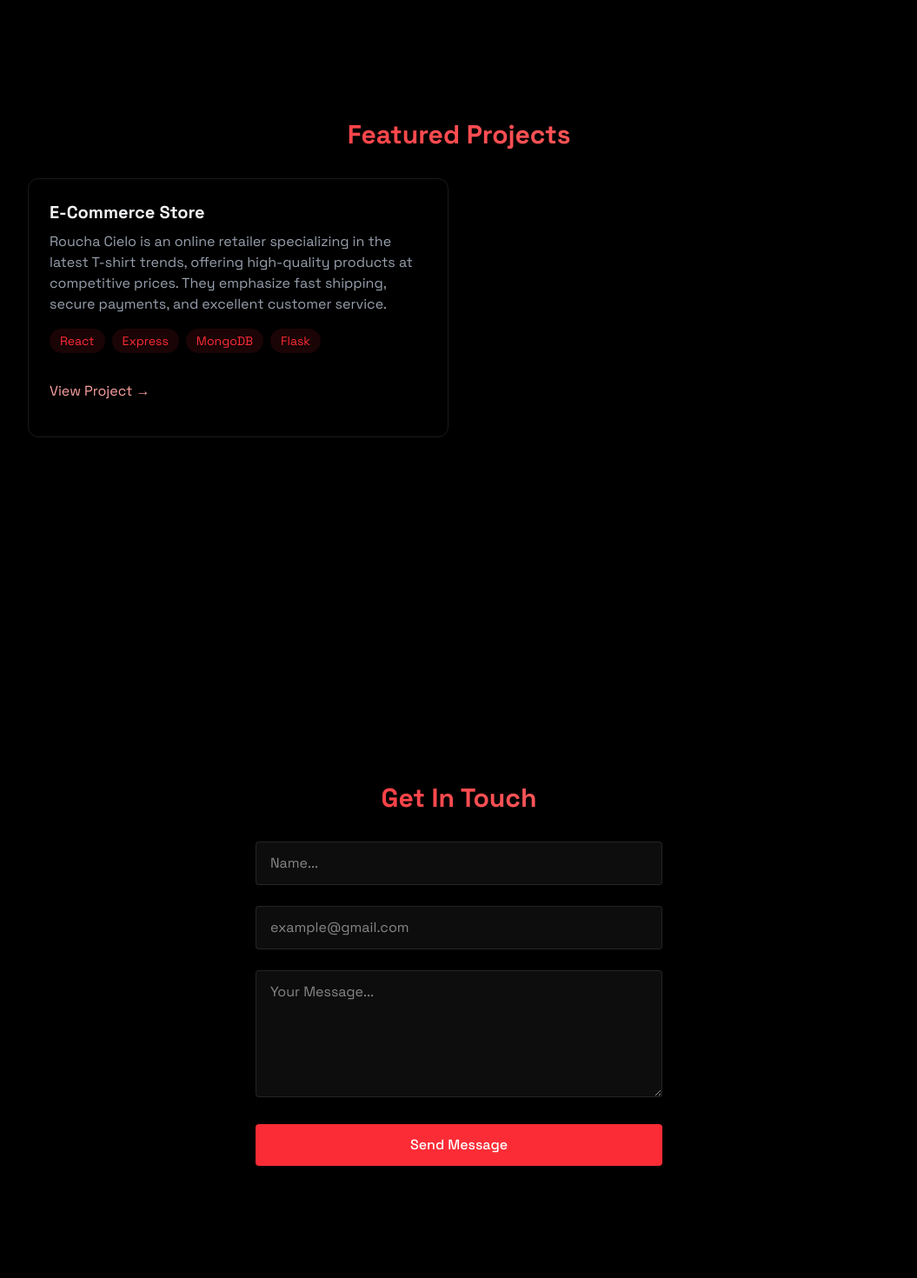
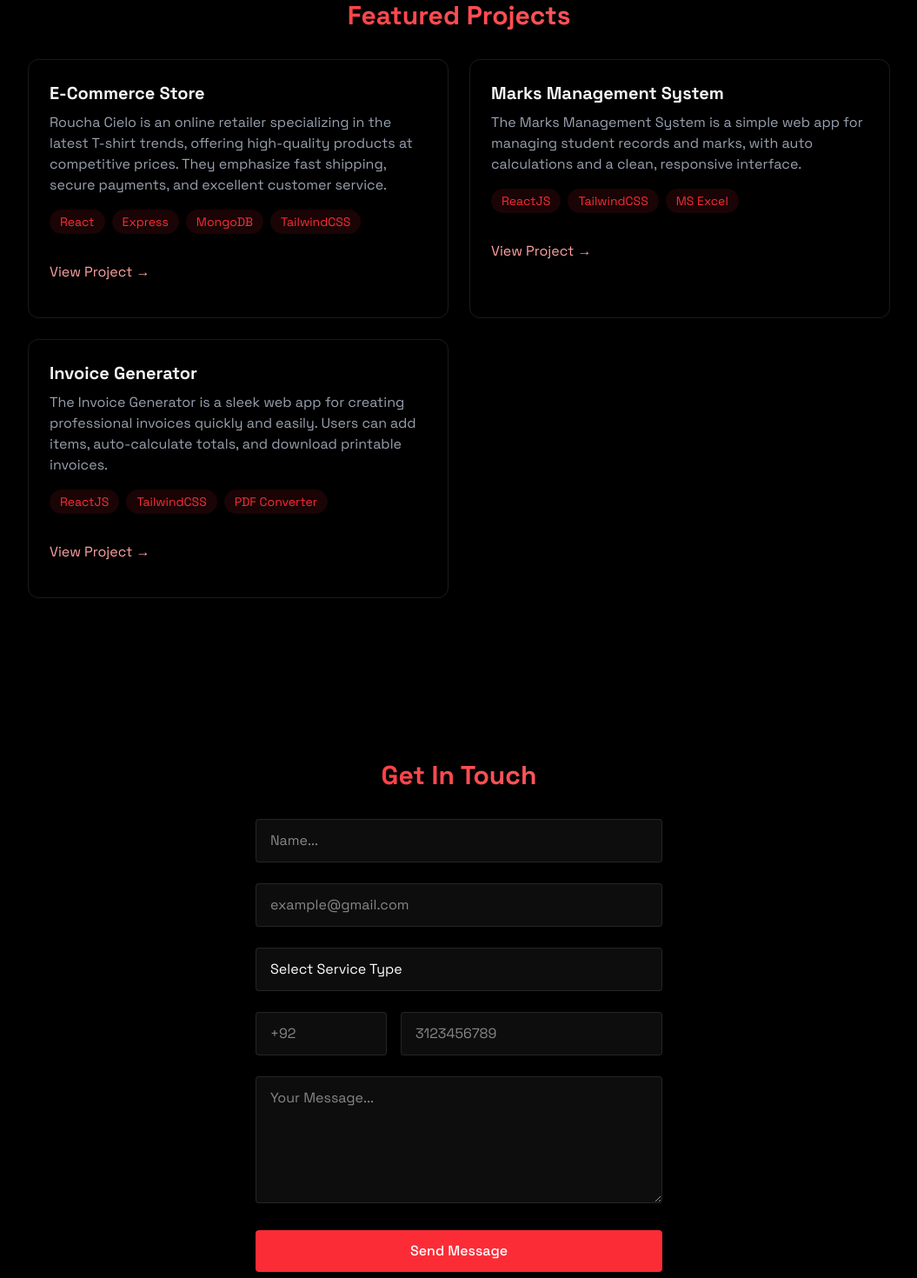
Before and after one commit to DevilEye007/Faizan-Posrfolio, a React (Vite) app: page / in a window 1280 px wide. Shown: the part 1800-3270 px from the top of the page at 87% size, without its empty margins (112-1167 px from the left). Built offline with nearby package versions, Linux system fonts and the light colour scheme.

Commit message:
Updated contact form with service type and WhatsApp input

```diff
--- a/src/components/sections/Contact.jsx
+++ b/src/components/sections/Contact.jsx
@@ -1,89 +1,146 @@
 import { useState } from "react";
 import { RevealOnScroll } from "../RevealOnScroll";
-import emailjs from "emailjs-com";
 
 export const Contact = () => {
   const [formData, setFormData] = useState({
     name: "",
     email: "",
+    service: "",
+    countryCode: "",
+    whatsapp: "",
     message: "",
   });
 
+  const [status, setStatus] = useState("");
+
   const handleSubmit = (e) => {
-    e.preventDefault();
-
-    emailjs
-      .sendForm(
-        "service_r8lt2l3",
-        "template_gv3yg3v",
-        e.target,
-        "uozckPVddRqmfBwjg"
-      )
-      .then((result) => {
-        console.log("Email Sent:", result.text);
-        alert("Message Sent Successfully!");
-        setFormData({ name: "", email: "", message: "" });
-      })
-      .catch((error) => {
-        console.error("EmailJS Error:", error);
-        alert("Oops! Something went wrong. Please try again.");
-      });
+    setStatus("Message Sent!");
   };
 
   return (
-    <section id="contact" className="min-h-screen flex items-center justify-center py-20">
+    <section
+      id="contact"
+      className="min-h-screen flex items-center justify-center py-20"
+    >
       <RevealOnScroll>
         <div className="px-4 w-full min-w-[300px] md:w-[500px] sm:w-2/3 p-6">
-          <h2 id="contact-heading" className="text-3xl font-bold mb-8 bg-gradient-to-r from-red-500 to-red-400 bg-clip-text text-transparent text-center">
+          <h2
+            id="contact-heading"
+            className="text-3xl font-bold mb-8 bg-gradient-to-r from-red-500 to-red-400 bg-clip-text text-transparent text-center"
+          >
             Get In Touch
           </h2>
-          <form id="contact-form" className="space-y-6" onSubmit={handleSubmit}>
+
+          <form
+            id="contact-form"
+            action="https://formspree.io/f/xblkjgao"
+            method="POST"
+            className="space-y-6"
+            onSubmit={handleSubmit}
+          >
+            {/* Name */}
             <div className="relative">
               <input
                 type="text"
-                id="contact-name"
                 name="name"
                 required
                 value={formData.name}
+                placeholder="Name..."
                 className="w-full bg-white/5 border border-white/10 rounded px-4 py-3 text-white transition focus:outline-none focus:border-blue-500 focus:bg-blue-500/5"
-                placeholder="Name..."
-                onChange={(e) => setFormData({ ...formData, name: e.target.value })}
+                onChange={(e) =>
+                  setFormData({ ...formData, name: e.target.value })
+                }
               />
             </div>
 
+            {/* Email */}
             <div className="relative">
               <input
                 type="email"
-                id="contact-email"
                 name="email"
                 required
                 value={formData.email}
+                placeholder="example@gmail.com"
                 className="w-full bg-white/5 border border-white/10 rounded px-4 py-3 text-white transition focus:outline-none focus:border-blue-500 focus:bg-blue-500/5"
-                placeholder="example@gmail.com"
-                onChange={(e) => setFormData({ ...formData, email: e.target.value })}
+                onChange={(e) =>
+                  setFormData({ ...formData, email: e.target.value })
+                }
               />
             </div>
 
+            {/* Service Type Dropdown */}
+            <div className="relative">
+              <select
+                name="service"
+                required
+                value={formData.service}
+                className="w-full bg-white/5 border border-white/10 rounded px-4 py-3 text-white appearance-none transition focus:outline-none focus:border-blue-500 focus:bg-blue-500/5"
+                onChange={(e) =>
+                  setFormData({ ...formData, service: e.target.value })
+                }
+              >
+                <option value="" className="text-black">Select Service Type</option>
+                <option value="Web Design" className="text-black">Web Design</option>
+                <option value="App Development" className="text-black">App Development</option>
+                <option value="UI/UX Design" className="text-black">UI/UX Design</option>
+                <option value="Graphic Designing" className="text-black">Graphic Designing</option>
+              </select>
+            </div>
+
+            {/* WhatsApp Number with Country Code */}
+            <div className="relative flex gap-4">
+              <input
+                type="text"
+                name="countryCode"
+                required
+                placeholder="+92"
+                value={formData.countryCode}
+                className="w-1/3 bg-white/5 border border-white/10 rounded px-4 py-3 text-white transition focus:outline-none focus:border-blue-500 focus:bg-blue-500/5"
+                onChange={(e) =>
+                  setFormData({ ...formData, countryCode: e.target.value })
+                }
+              />
+              <input
+                type="text"
+                name="whatsapp"
+                required
+                placeholder="3123456789"
+                value={formData.whatsapp}
+                className="w-2/3 bg-white/5 border border-white/10 rounded px-4 py-3 text-white transition focus:outline-none focus:border-blue-500 focus:bg-blue-500/5"
+                onChange={(e) =>
+                  setFormData({ ...formData, whatsapp: e.target.value })
+                }
+              />
+            </div>
+
+            {/* Message */}
             <div className="relative">
               <textarea
-                id="contact-message"
                 name="message"
                 required
                 rows={5}
+                placeholder="Your Message..."
                 value={formData.message}
                 className="w-full bg-white/5 border border-white/10 rounded px-4 py-3 text-white transition focus:outline-none focus:border-blue-500 focus:bg-blue-500/5"
-                placeholder="Your Message..."
-                onChange={(e) => setFormData({ ...formData, message: e.target.value })}
+                onChange={(e) =>
+                  setFormData({ ...formData, message: e.target.value })
+                }
               />
             </div>
 
+            {/* Submit Button */}
             <button
               type="submit"
-              id="contact-submit"
               className="w-full bg-red-500 text-white py-3 px-6 rounded font-medium transition relative overflow-hidden hover:-translate-y-0.5 hover:shadow-[0_0_15px_rgba(59,130,246,0.4)]"
             >
               Send Message
             </button>
+
+            {status && (
+              <p className="text-green-400 text-center font-medium mt-2">
+                {status}
+              </p>
+            )}
           </form>
         </div>
       </RevealOnScroll>
--- a/src/components/sections/Projects.jsx
+++ b/src/components/sections/Projects.jsx
@@ -29,7 +29,7 @@ export const Projects = () => {
                 excellent customer service.
               </p>
               <div className="flex flex-wrap gap-2 mb-4">
-                {["React", "Express", "MongoDB", "Flask"].map((tech, key) => (
+                {["React", "Express", "MongoDB", "TailwindCSS"].map((tech, key) => (
                   <span
                     key={key}
                     className="
@@ -55,6 +55,88 @@ export const Projects = () => {
               </a>
               </div>
             </div>
+
+            <div
+              className="
+              glass p-6 rounded-xl border border-white/10
+              hover:-translate-y-1 hover:border-red-500/30
+              hover:shadow-[10px_10px_40px_rgba(59,130,246,0.1)]
+              transition-all
+            "
+            >
+              <h3 className="text-xl font-bold mb-2">Marks Management System</h3>
+              <p className="text-gray-400 mb-4">
+                The Marks Management System is a simple web app for managing student
+                records and marks, with auto calculations and a clean, responsive interface.
+              </p>
+              <div className="flex flex-wrap gap-2 mb-4">
+                {["ReactJS", "TailwindCSS", "MS Excel"].map((tech, key) => (
+                  <span
+                    key={key}
+                    className="
+                      bg-red-500/10 text-red-500 py-1 px-3
+                      rounded-full text-sm
+                      transition
+                      hover:bg-red-500/20 hover:-translate-y-0.5
+                      hover:shadow-[0_2px_8px_rgba(59,130,246,0.2)]
+                    "
+                  >
+                    {tech}
+                  </span>
+                ))}
+              </div>
+              <div className="flex justify-between items-center">
+                <a
+                href="https://marks-managmenet-system.vercel.app/"
+                target="_blank"
+                rel="noopener noreferrer"
+                className="text-red-300 hover:text-red-500 transition-colors my-4"
+              >
+                View Project →
+              </a>
+              </div>
+            </div>
+            <div
+              className="
+              glass p-6 rounded-xl border border-white/10
+              hover:-translate-y-1 hover:border-red-500/30
+              hover:shadow-[10px_10px_40px_rgba(59,130,246,0.1)]
+              transition-all
+            "
+            >
+              <h3 className="text-xl font-bold mb-2">Invoice Generator</h3>
+              <p className="text-gray-400 mb-4">
+                The Invoice Generator is a sleek web app for creating professional
+                invoices quickly and easily. Users can add items, auto-calculate totals,
+                and download printable invoices.
+              </p>
+              <div className="flex flex-wrap gap-2 mb-4">
+                {["ReactJS", "TailwindCSS", "PDF Converter"].map((tech, key) => (
+                  <span
+                    key={key}
+                    className="
+                      bg-red-500/10 text-red-500 py-1 px-3
+                      rounded-full text-sm
+                      transition
+                      hover:bg-red-500/20 hover:-translate-y-0.5
+                      hover:shadow-[0_2px_8px_rgba(59,130,246,0.2)]
+                    "
+                  >
+                    {tech}
+                  </span>
+                ))}
+              </div>
+              <div className="flex justify-between items-center">
+                <a
+                href="https://faizan-invoice-generator.vercel.app/"
+                target="_blank"
+                rel="noopener noreferrer"
+                className="text-red-300 hover:text-red-500 transition-colors my-4"
+              >
+                View Project →
+              </a>
+              </div>
+            </div>
           </div>
         </div>
       </RevealOnScroll>
--- a/vite.config.js
+++ b/vite.config.js
@@ -1,8 +1,9 @@
-// vite.config.js
-import { defineConfig } from 'vite'
-import react from '@vitejs/plugin-react'
+import { defineConfig } from "vite";
+import react from "@vitejs/plugin-react";
+import tailwindcss from "@tailwindcss/vite";
 
+// https://vitejs.dev/config/
 export default defineConfig({
-  plugins: [react()],
-  base: './', // ✅ Add this line
-})
+  plugins: [react(), tailwindcss()],
+  base: "./",
+});
```
